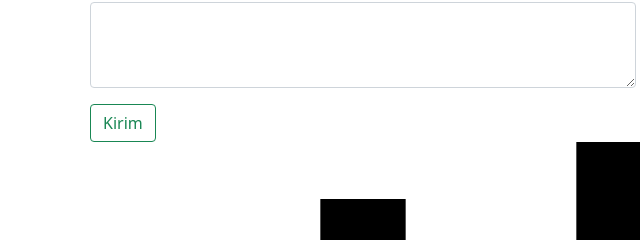
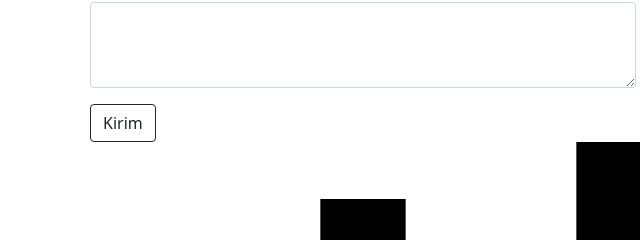
Before and after one commit to felixarjunaa/felixarjunaa.github.io, a plain HTML site: page index.html in a window 1280 px wide. Shown: the part 3184-3424 px from the top of the page, 277-917 px from the left. Drawn offline with nearby package versions, Linux system fonts and the light colour scheme.

Commit message:
change button color to dark

```diff
--- a/index.html
+++ b/index.html
@@ -171,7 +171,7 @@
                 <textarea class="form-control" id="pesan" rows="3"></textarea>
               </div>
 
-              <button type="submit" class="btn btn-outline-success">Kirim</button>
+              <button type="submit" class="btn btn-outline-dark">Kirim</button>
             </form>
           </div>
         </div>
```
